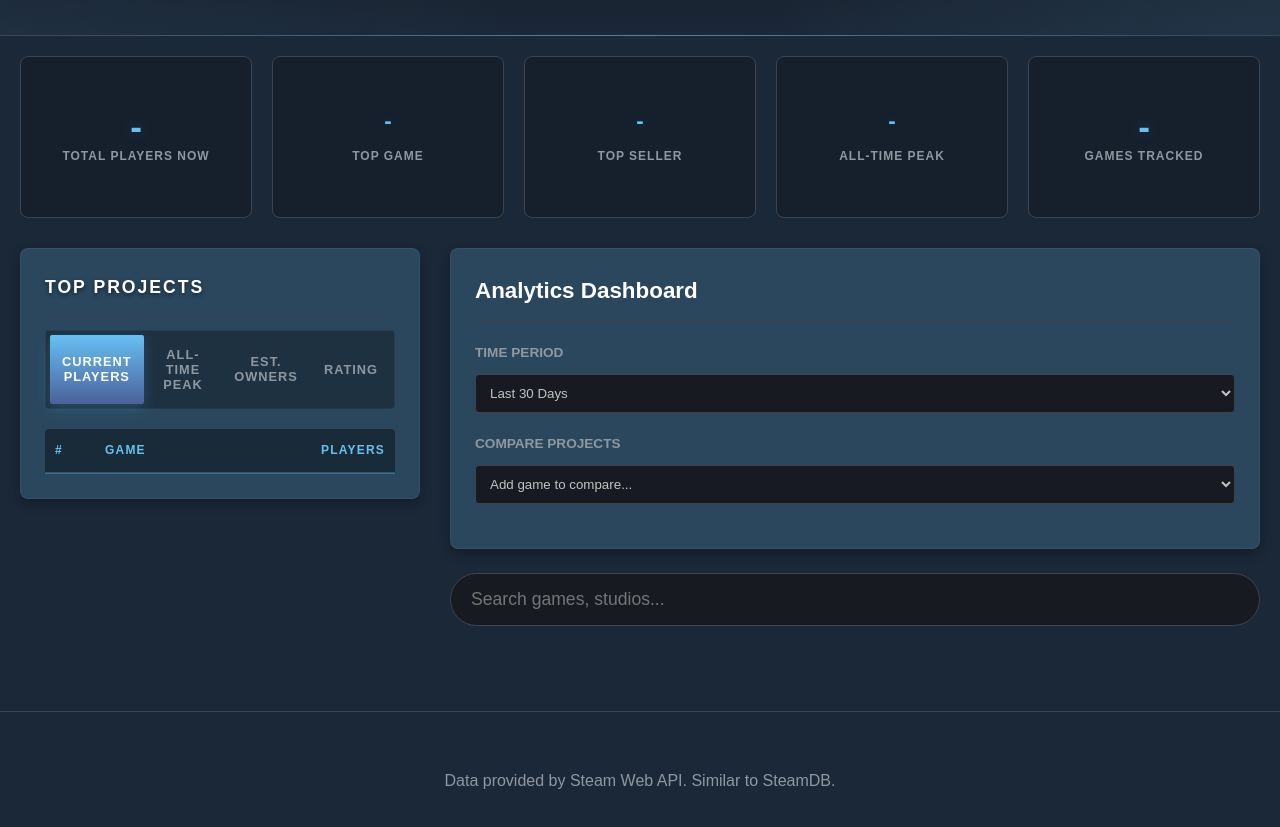
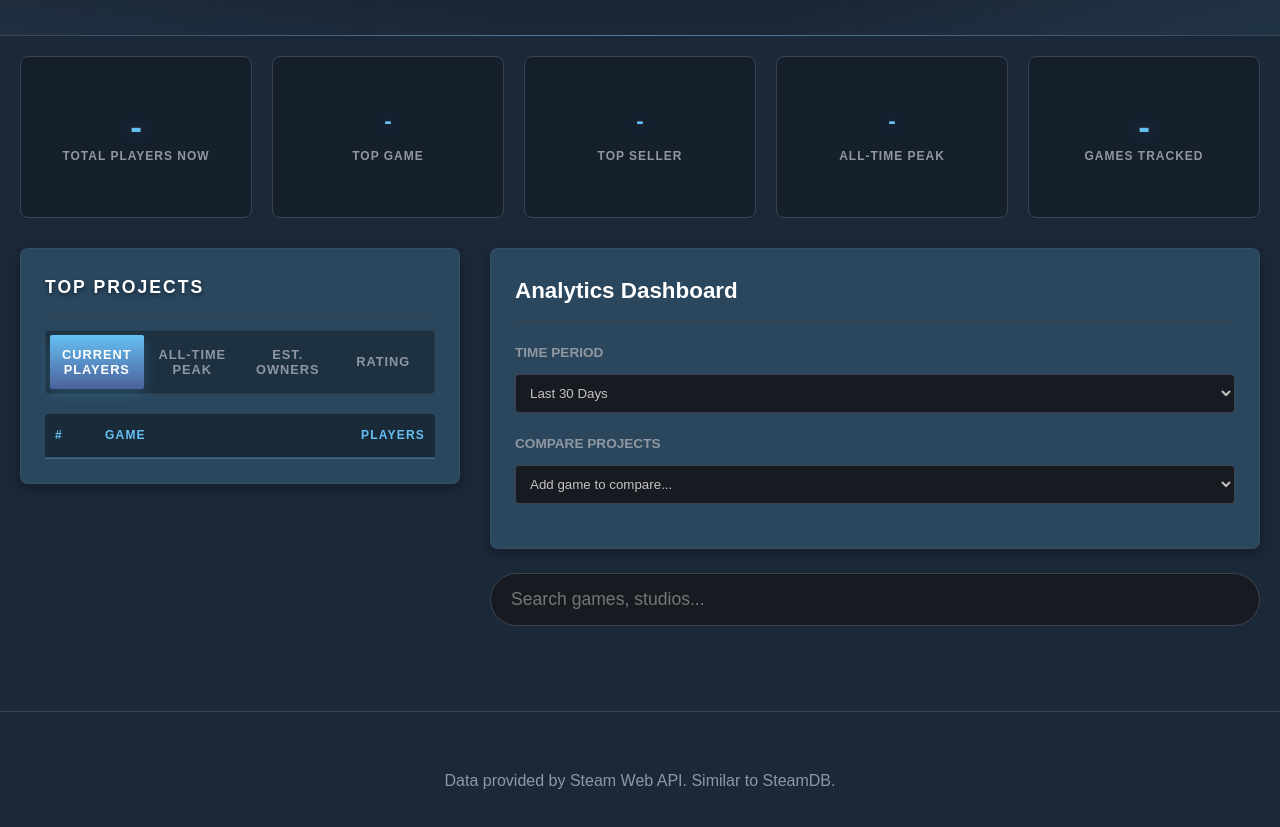
Before and after one commit to oleandreas86/norwegian-game-stats, a website: page src/public/index.html in a window 1280 px wide. Shown: the part 101-928 px from the top of the page. Drawn offline with nearby package versions, Linux system fonts and the light colour scheme; no server answers.

Commit message:
Increase sidebar width to improve layout spacing.

```diff
--- a/src/public/style.css
+++ b/src/public/style.css
@@ -10,7 +10,7 @@
     --hover-bg: #3d4450;
     --success-color: #5c7e10;
     --danger-color: #a34c4c;
-    --sidebar-width: 400px;
+    --sidebar-width: 440px;
     --shadow: 0 4px 12px rgba(0, 0, 0, 0.3);
 }
 
```
